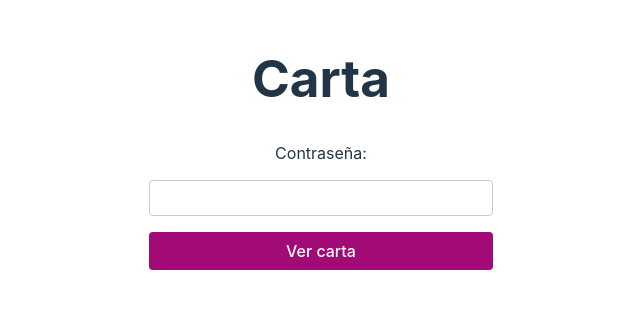
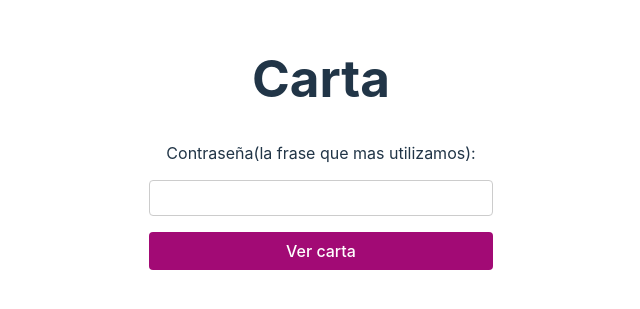
Before and after one commit to kendalqb1/carta, a React (Vite) app: page / in a window 1280 px wide. Shown: the part 249-558 px from the top of the page, without its empty margins (319-959 px from the left). Built offline with nearby package versions, Linux system fonts and the light colour scheme.

Commit message:
Prueba 4

```diff
--- a/src/App.jsx
+++ b/src/App.jsx
@@ -14,8 +14,7 @@ function App() {
 
   const handleSubmit = (event) => {
     event.preventDefault();
-    console.log('Valor del campo de entrada:', inputValue);
-    if (inputValue == 'admin') {
+    if (inputValue == 'weles rico') {
       window.location.href = URL;
       setErrorForm(false);
     }
@@ -29,11 +28,11 @@ function App() {
       <h1>Carta</h1>
       <form onSubmit={handleSubmit}>
         <label style={labelStyle}>
-          Contraseña:
+          Contraseña(la frase que mas utilizamos):
 
         </label>
         <input
-            type="password"
+            type="text"
             value={inputValue}
             onChange={handleInputChange}
             style={errorForm ? inputStyleError : inputStyle}
```
